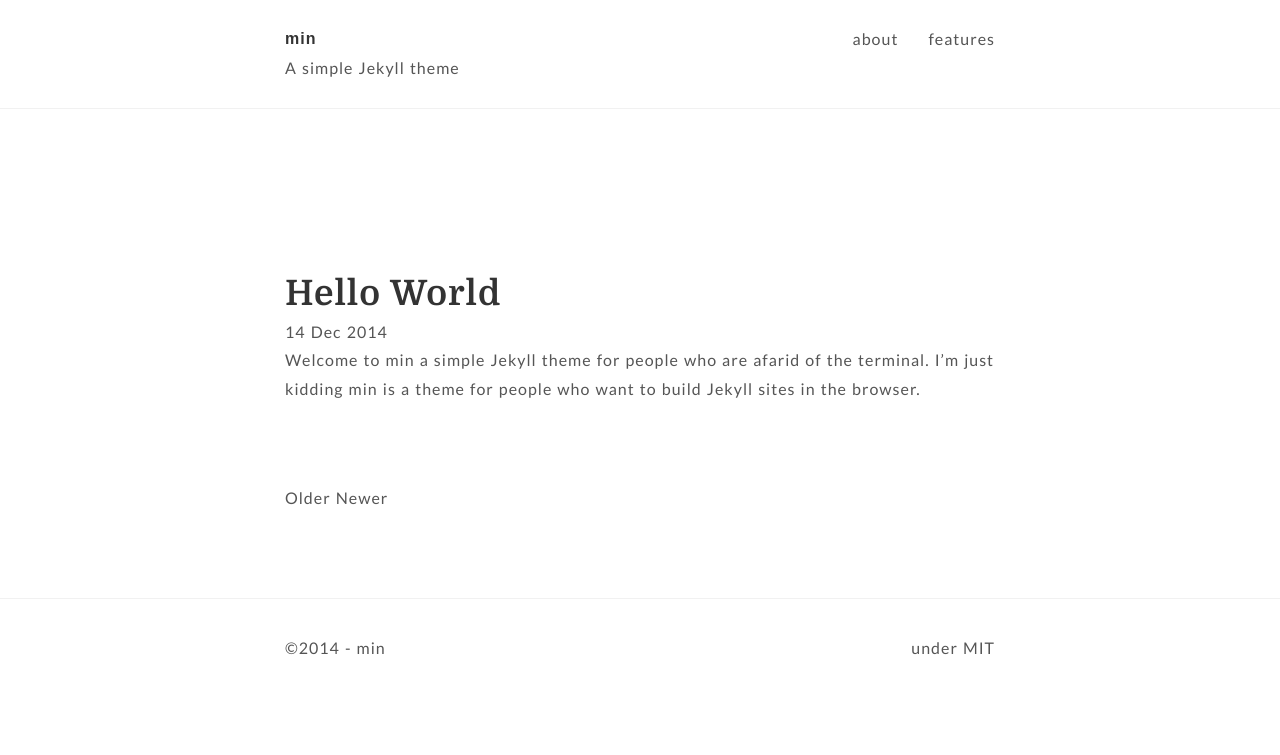
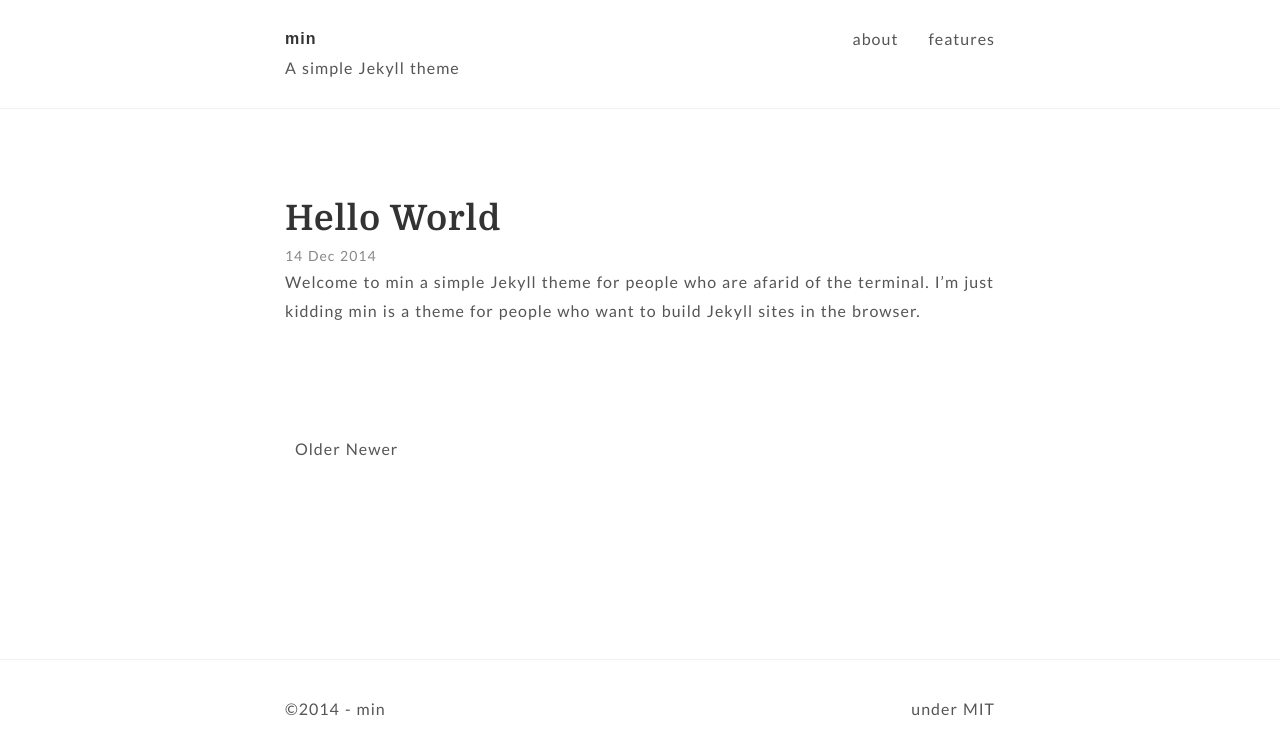
Before and after one commit to 0tmt/min, a Jekyll site: the page built from index.html, in a window 1280 px wide. Shown: the top 755 px of the page. Built offline with Jekyll 4.4.1, drawn with Linux system fonts in a browser that asks for light colours; some web fonts are replaced; the list of posts is cut into pages by our own code.

Commit message:
Index
Changing post layout

```diff
--- a/index.html
+++ b/index.html
@@ -3,35 +3,34 @@ layout: default
 title: Home
 ---
 
-<div class="posts">
     {% for post in paginator.posts %}
-  <article class="post">
-    <h1 class="post-title">
-      <a href="{{ post.url }}">
-        {{ post.title }}
-      </a>
-    </h1>
-
-    <time datetime="{{ post.date | date_to_xmlschema }}" class="post-date">{{ post.date | date_to_string }}</time>
+        <h1 class="post-title"><a href="{{ post.url }}">{{ post.title }}</a></h1>
+        <time class="date" datetime="{{ post.date | date_to_xmlschema }}" class="post-date">{{ post.date | date_to_string }}</time>
 
         {{ post.content }}
-  </article>
     {% endfor %}
-</div>
 
-<div class="pagination">
+    <section class="page">
+        <div class="grid">
+            <div class="loop12">
+
         {% if paginator.next_page %}
             <a class="pagination-item older" href="{{ site.baseurl }}page{{paginator.next_page}}">Older</a>
         {% else %}
             <span class="pagination-item older">Older</span>
         {% endif %}
+
         {% if paginator.previous_page %}
         {% if paginator.page == 2 %}
             <a class="pagination-item newer" href="{{ site.baseurl }}">Newer</a>
         {% else %}
             <a class="pagination-item newer" href="{{ site.baseurl }}page{{paginator.previous_page}}">Newer</a>
         {% endif %}
+
         {% else %}
             <span class="pagination-item newer">Newer</span>
         {% endif %}
+
             </div>
+        </div>
+    </section>
--- a/public/scss/style.css
+++ b/public/scss/style.css
@@ -1,20 +1,20 @@
-/* line 21, C:/Users/DanielBelt/Downloads/min/public/scss/config.scss */
+/* line 21, C:/Users/DanielBelt/Documents/GitHub/min/public/scss/config.scss */
 .after, .grid:after {
   content: "";
   display: table;
   clear: both; }
 
-/* line 27, C:/Users/DanielBelt/Downloads/min/public/scss/config.scss */
+/* line 27, C:/Users/DanielBelt/Documents/GitHub/min/public/scss/config.scss */
 .animate, a {
   transition: all 0.2s; }
 
-/* line 31, C:/Users/DanielBelt/Downloads/min/public/scss/config.scss */
+/* line 31, C:/Users/DanielBelt/Documents/GitHub/min/public/scss/config.scss */
 .main, nav, section, article, footer {
   width: 100%;
   height: auto;
   background: #fff; }
 
-/* line 3, C:/Users/DanielBelt/Downloads/min/public/scss/grid.scss */
+/* line 3, C:/Users/DanielBelt/Documents/GitHub/min/public/scss/grid.scss */
 * {
   margin: 0;
   padding: 0;
@@ -22,73 +22,73 @@
   -moz-box-sizing: border-box;
   box-sizing: border-box; }
 
-/* line 11, C:/Users/DanielBelt/Downloads/min/public/scss/grid.scss */
+/* line 11, C:/Users/DanielBelt/Documents/GitHub/min/public/scss/grid.scss */
 .grid {
   width: 100%;
   min-width: 260px;
   max-width: 730px;
   margin: 0 auto; }
 
-/* line 24, C:/Users/DanielBelt/Downloads/min/public/scss/grid.scss */
+/* line 24, C:/Users/DanielBelt/Documents/GitHub/min/public/scss/grid.scss */
 .loop1 {
   width: 8.33333%; }
 
-/* line 24, C:/Users/DanielBelt/Downloads/min/public/scss/grid.scss */
+/* line 24, C:/Users/DanielBelt/Documents/GitHub/min/public/scss/grid.scss */
 .loop2 {
   width: 16.66667%; }
 
-/* line 24, C:/Users/DanielBelt/Downloads/min/public/scss/grid.scss */
+/* line 24, C:/Users/DanielBelt/Documents/GitHub/min/public/scss/grid.scss */
 .loop3 {
   width: 25%; }
 
-/* line 24, C:/Users/DanielBelt/Downloads/min/public/scss/grid.scss */
+/* line 24, C:/Users/DanielBelt/Documents/GitHub/min/public/scss/grid.scss */
 .loop4 {
   width: 33.33333%; }
 
-/* line 24, C:/Users/DanielBelt/Downloads/min/public/scss/grid.scss */
+/* line 24, C:/Users/DanielBelt/Documents/GitHub/min/public/scss/grid.scss */
 .loop5 {
   width: 41.66667%; }
 
-/* line 24, C:/Users/DanielBelt/Downloads/min/public/scss/grid.scss */
+/* line 24, C:/Users/DanielBelt/Documents/GitHub/min/public/scss/grid.scss */
 .loop6 {
   width: 50%; }
 
-/* line 24, C:/Users/DanielBelt/Downloads/min/public/scss/grid.scss */
+/* line 24, C:/Users/DanielBelt/Documents/GitHub/min/public/scss/grid.scss */
 .loop7 {
   width: 58.33333%; }
 
-/* line 24, C:/Users/DanielBelt/Downloads/min/public/scss/grid.scss */
+/* line 24, C:/Users/DanielBelt/Documents/GitHub/min/public/scss/grid.scss */
 .loop8 {
   width: 66.66667%; }
 
-/* line 24, C:/Users/DanielBelt/Downloads/min/public/scss/grid.scss */
+/* line 24, C:/Users/DanielBelt/Documents/GitHub/min/public/scss/grid.scss */
 .loop9 {
   width: 75%; }
 
-/* line 24, C:/Users/DanielBelt/Downloads/min/public/scss/grid.scss */
+/* line 24, C:/Users/DanielBelt/Documents/GitHub/min/public/scss/grid.scss */
 .loop10 {
   width: 83.33333%; }
 
-/* line 24, C:/Users/DanielBelt/Downloads/min/public/scss/grid.scss */
+/* line 24, C:/Users/DanielBelt/Documents/GitHub/min/public/scss/grid.scss */
 .loop11 {
   width: 91.66667%; }
 
-/* line 24, C:/Users/DanielBelt/Downloads/min/public/scss/grid.scss */
+/* line 24, C:/Users/DanielBelt/Documents/GitHub/min/public/scss/grid.scss */
 .loop12 {
   width: 100%; }
 
-/* line 30, C:/Users/DanielBelt/Downloads/min/public/scss/grid.scss */
+/* line 30, C:/Users/DanielBelt/Documents/GitHub/min/public/scss/grid.scss */
 [class*='loop'] {
   float: left;
   padding: 10px; }
 
 @media (max-width: 768px) {
-  /* line 37, C:/Users/DanielBelt/Downloads/min/public/scss/grid.scss */
+  /* line 37, C:/Users/DanielBelt/Documents/GitHub/min/public/scss/grid.scss */
   [class*='loop'] {
     width: 100%; }
  }
 
-/* line 8, C:/Users/DanielBelt/Downloads/min/public/scss/style.scss */
+/* line 8, C:/Users/DanielBelt/Documents/GitHub/min/public/scss/style.scss */
 html, body {
   color: #555;
   font-size: 16px;
@@ -99,16 +99,16 @@ html, body {
   font-family: 'Muli', sans-serif;
   font-family: 'Lato', sans-serif; }
 
-/* line 19, C:/Users/DanielBelt/Downloads/min/public/scss/style.scss */
+/* line 19, C:/Users/DanielBelt/Documents/GitHub/min/public/scss/style.scss */
 a {
   color: inherit;
   text-decoration: none; }
 
-/* line 25, C:/Users/DanielBelt/Downloads/min/public/scss/style.scss */
+/* line 25, C:/Users/DanielBelt/Documents/GitHub/min/public/scss/style.scss */
 a:hover {
   color: #39a4ff; }
 
-/* line 29, C:/Users/DanielBelt/Downloads/min/public/scss/style.scss */
+/* line 29, C:/Users/DanielBelt/Documents/GitHub/min/public/scss/style.scss */
 h1, h2, h3, h4, h5, h6 {
   color: #333;
   font-weight: 700;
@@ -116,31 +116,31 @@ h1, h2, h3, h4, h5, h6 {
   letter-spacing: 1px;
   font-family: 'Domine', serif; }
 
-/* line 37, C:/Users/DanielBelt/Downloads/min/public/scss/style.scss */
+/* line 37, C:/Users/DanielBelt/Documents/GitHub/min/public/scss/style.scss */
 h1 {
   font-size: 35px; }
 
-/* line 38, C:/Users/DanielBelt/Downloads/min/public/scss/style.scss */
+/* line 38, C:/Users/DanielBelt/Documents/GitHub/min/public/scss/style.scss */
 h2 {
   font-size: 28px; }
 
-/* line 39, C:/Users/DanielBelt/Downloads/min/public/scss/style.scss */
+/* line 39, C:/Users/DanielBelt/Documents/GitHub/min/public/scss/style.scss */
 h3 {
   font-size: 25px; }
 
-/* line 40, C:/Users/DanielBelt/Downloads/min/public/scss/style.scss */
+/* line 40, C:/Users/DanielBelt/Documents/GitHub/min/public/scss/style.scss */
 h4 {
   font-size: 22px; }
 
-/* line 41, C:/Users/DanielBelt/Downloads/min/public/scss/style.scss */
+/* line 41, C:/Users/DanielBelt/Documents/GitHub/min/public/scss/style.scss */
 h5 {
   font-size: 18px; }
 
-/* line 42, C:/Users/DanielBelt/Downloads/min/public/scss/style.scss */
+/* line 42, C:/Users/DanielBelt/Documents/GitHub/min/public/scss/style.scss */
 h6 {
   font-size: 16px; }
 
-/* line 44, C:/Users/DanielBelt/Downloads/min/public/scss/style.scss */
+/* line 44, C:/Users/DanielBelt/Documents/GitHub/min/public/scss/style.scss */
 p {
   color: #555;
   font-size: 16px;
@@ -150,44 +150,48 @@ p {
   letter-spacing: 1px;
   font-family: 'Lato', sans-serif; }
 
-/* line 54, C:/Users/DanielBelt/Downloads/min/public/scss/style.scss */
+/* line 54, C:/Users/DanielBelt/Documents/GitHub/min/public/scss/style.scss */
 .right {
   text-align: right; }
 
-/* line 56, C:/Users/DanielBelt/Downloads/min/public/scss/style.scss */
+/* line 56, C:/Users/DanielBelt/Documents/GitHub/min/public/scss/style.scss */
 nav {
   padding: 15px 0px;
   border-bottom: solid 1px #f1f1f1; }
-  /* line 61, C:/Users/DanielBelt/Downloads/min/public/scss/style.scss */
+  /* line 61, C:/Users/DanielBelt/Documents/GitHub/min/public/scss/style.scss */
   nav .logo {
     line-height: 1.8;
     font-family: 'Muli', sans-serif; }
-  /* line 66, C:/Users/DanielBelt/Downloads/min/public/scss/style.scss */
+  /* line 66, C:/Users/DanielBelt/Documents/GitHub/min/public/scss/style.scss */
   nav .menu {
     text-align: right; }
-  /* line 68, C:/Users/DanielBelt/Downloads/min/public/scss/style.scss */
+  /* line 68, C:/Users/DanielBelt/Documents/GitHub/min/public/scss/style.scss */
   nav ul li {
     list-style-type: none;
     display: inline-block;
     margin-left: 25px; }
 
-/* line 75, C:/Users/DanielBelt/Downloads/min/public/scss/style.scss */
+/* line 75, C:/Users/DanielBelt/Documents/GitHub/min/public/scss/style.scss */
 section {
   padding: 100px 0px; }
+  /* line 79, C:/Users/DanielBelt/Documents/GitHub/min/public/scss/style.scss */
+  section .page {
+    padding: 25px 0px;
+    border-top: solid 1px #f1f1f1; }
 
-/* line 80, C:/Users/DanielBelt/Downloads/min/public/scss/style.scss */
+/* line 85, C:/Users/DanielBelt/Documents/GitHub/min/public/scss/style.scss */
 article {
   padding: 75px 0px; }
-  /* line 84, C:/Users/DanielBelt/Downloads/min/public/scss/style.scss */
+  /* line 89, C:/Users/DanielBelt/Documents/GitHub/min/public/scss/style.scss */
   article .post {
     margin-bottom: 5px; }
-  /* line 88, C:/Users/DanielBelt/Downloads/min/public/scss/style.scss */
+  /* line 93, C:/Users/DanielBelt/Documents/GitHub/min/public/scss/style.scss */
   article .date {
     color: #888;
     font-size: 14px;
     margin-bottom: 25px; }
 
-/* line 95, C:/Users/DanielBelt/Downloads/min/public/scss/style.scss */
+/* line 100, C:/Users/DanielBelt/Documents/GitHub/min/public/scss/style.scss */
 footer {
   padding: 25px 0px;
   border-top: solid 1px #f1f1f1; }
--- a/public/scss/style.scss
+++ b/public/scss/style.scss
@@ -75,6 +75,11 @@ nav {
 section {
     @extend .main;
     padding: 100px 0px;
+
+    .page {
+        padding: 25px 0px;
+        border-top: solid 1px #f1f1f1;
+    }
 }
 
 article {
```
Also changed, not shown: 1 other file. Lines whose indentation alone changed are shown as unchanged.
